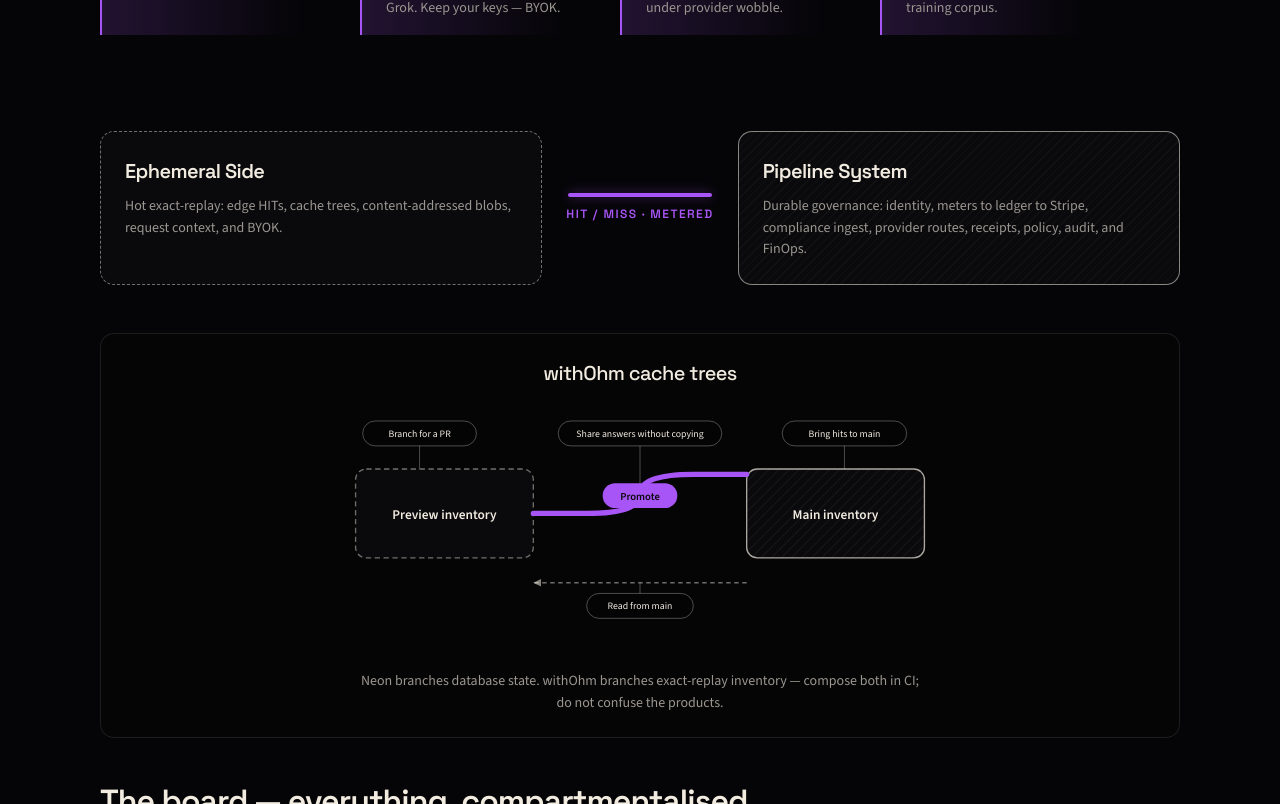
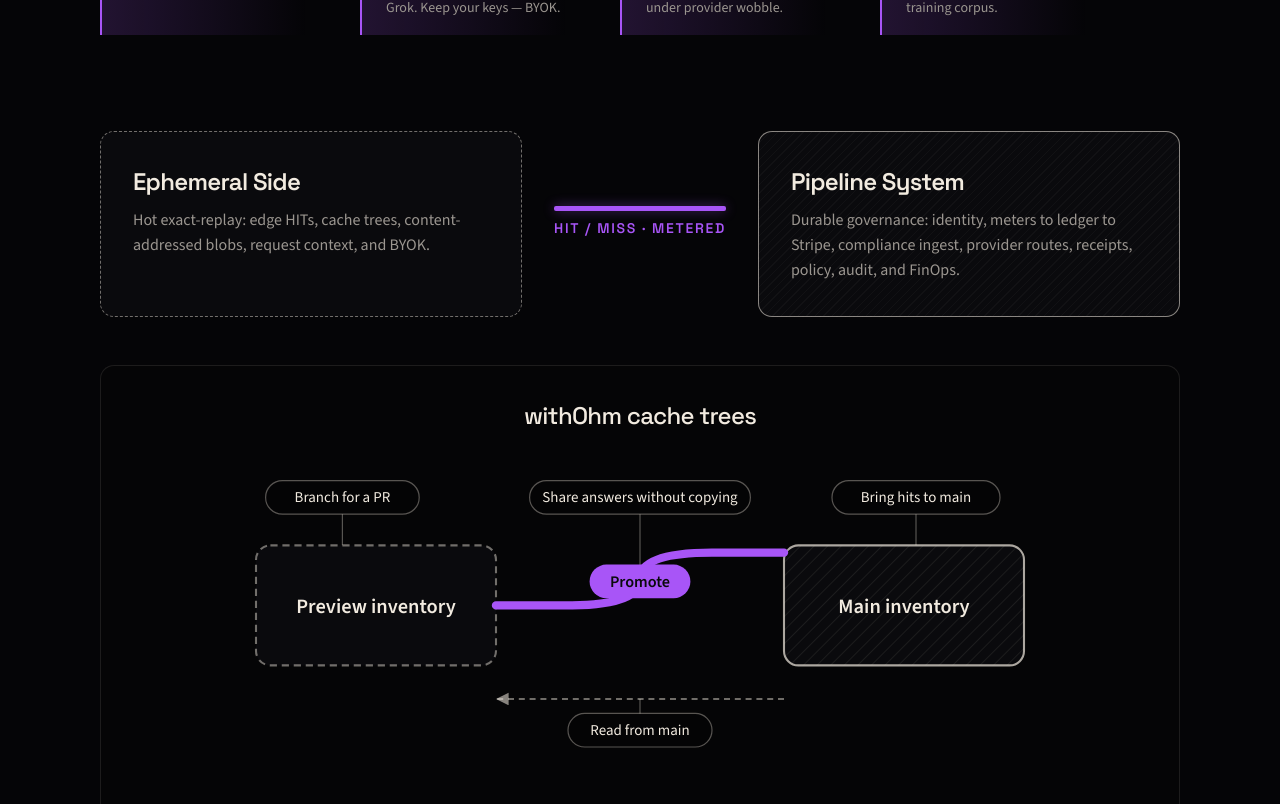
Before and after one commit to iwasinnam2/ohm, a Next.js app in the folder site/: page / in a window 1280 px wide. Shown: the part 836-1640 px from the top of the page. Built offline with nearby package versions, Linux system fonts and the light colour scheme.

Commit message:
Enlarge flowcharts and dual-crossing aid for readability
Bump ohm-flow SVG max-width, type sizes, and padding; scale the
homepage dual-aid panels so diagrams read at a glance.

Co-authored-by: iwasinnam2 <iwasinnam2@users.noreply.github.com>

```diff
--- a/site/src/app/globals.css
+++ b/site/src/app/globals.css
@@ -3147,13 +3147,13 @@ body:has(.doc-layout) .site-footer {
 .dual-aid__grid {
   display: grid;
   grid-template-columns: 1fr auto 1fr;
-  gap: var(--space-3);
+  gap: var(--space-4);
   align-items: stretch;
   margin-bottom: var(--space-5);
 }
 
 .dual-aid__panel {
-  padding: var(--space-4);
+  padding: var(--space-5);
   border-radius: var(--radius-card);
   background: color-mix(in srgb, var(--bg-elevated) 88%, #000);
 }
@@ -3178,7 +3178,7 @@ body:has(.doc-layout) .site-footer {
 .dual-aid__panel h3 {
   margin: 0 0 var(--space-2);
   font-family: var(--font-display);
-  font-size: var(--text-lg);
+  font-size: var(--text-xl);
   font-weight: 600;
   letter-spacing: var(--tracking-tight);
 }
@@ -3186,7 +3186,7 @@ body:has(.doc-layout) .site-footer {
 .dual-aid__panel p {
   margin: 0;
   color: var(--muted);
-  font-size: var(--text-sm);
+  font-size: var(--text-base);
   line-height: var(--leading-body);
 }
 
@@ -3196,14 +3196,14 @@ body:has(.doc-layout) .site-footer {
   align-items: center;
   justify-content: center;
   gap: var(--space-2);
-  min-width: 7.5rem;
+  min-width: 8.5rem;
   padding: 0 var(--space-2);
 }
 
 .dual-aid__bar {
   width: 100%;
-  max-width: 9rem;
-  height: 4px;
+  max-width: 11rem;
+  height: 5px;
   border-radius: 2px;
   background: var(--accent);
   box-shadow: 0 0 12px rgba(168, 85, 247, 0.45);
@@ -3211,7 +3211,7 @@ body:has(.doc-layout) .site-footer {
 
 .dual-aid__crossing span {
   font-family: var(--font-display);
-  font-size: var(--text-xs);
+  font-size: var(--text-sm);
   font-weight: 600;
   letter-spacing: var(--tracking-label);
   text-transform: uppercase;
@@ -3381,10 +3381,10 @@ body:has(.doc-layout) .site-footer {
   font-size: var(--text-lg);
 }
 
-/* Cache trees flowchart (docs + homepage visual aid) */
+/* Flowcharts (docs + homepage visual aids) — sized to read at a glance */
 .ohm-flow {
   margin: var(--space-5) 0 var(--space-6);
-  padding: var(--space-4);
+  padding: var(--space-5);
   border: 1px solid var(--line);
   border-radius: var(--radius-card);
   background: color-mix(in srgb, var(--bg) 92%, #000);
@@ -3395,9 +3395,9 @@ body:has(.doc-layout) .site-footer {
 }
 
 .ohm-flow__title {
-  margin: 0 0 var(--space-3);
-  font-family: var(--font-display);
-  font-size: var(--text-lg);
+  margin: 0 0 var(--space-4);
+  font-family: var(--font-display);
+  font-size: var(--text-xl);
   letter-spacing: var(--tracking-tight);
   text-align: center;
 }
@@ -3405,15 +3405,16 @@ body:has(.doc-layout) .site-footer {
 .ohm-flow__svg {
   display: block;
   width: 100%;
-  max-width: 40rem;
+  max-width: 54rem;
   height: auto;
   margin: 0 auto;
+  min-height: 17rem;
 }
 
 .ohm-flow__panel {
   fill: color-mix(in srgb, var(--bg-elevated) 88%, #000);
   stroke: rgba(242, 235, 224, 0.45);
-  stroke-width: 1.5;
+  stroke-width: 1.75;
 }
 
 .ohm-flow__panel--ephemeral {
@@ -3427,14 +3428,14 @@ body:has(.doc-layout) .site-footer {
 .ohm-flow__panel-label {
   fill: var(--fg);
   font-family: var(--font-body);
-  font-size: 15px;
+  font-size: 17px;
   font-weight: 600;
 }
 
 .ohm-flow__caption {
   fill: var(--muted);
   font-family: var(--font-body);
-  font-size: 12px;
+  font-size: 13.5px;
 }
 
 .ohm-flow__chip {
@@ -3446,7 +3447,7 @@ body:has(.doc-layout) .site-footer {
 .ohm-flow__chip-text {
   fill: var(--fg);
   font-family: var(--font-mono, var(--font-body));
-  font-size: 11px;
+  font-size: 12.5px;
 }
 
 .ohm-flow__callout rect {
@@ -3458,7 +3459,7 @@ body:has(.doc-layout) .site-footer {
 .ohm-flow__callout text {
   fill: var(--fg);
   font-family: var(--font-body);
-  font-size: 11px;
+  font-size: 12.5px;
 }
 
 .ohm-flow__callout line {
@@ -3468,7 +3469,7 @@ body:has(.doc-layout) .site-footer {
 
 .ohm-flow__promote {
   stroke: #a855f7;
-  stroke-width: 6;
+  stroke-width: 7;
   stroke-linecap: round;
 }
 
@@ -3479,22 +3480,22 @@ body:has(.doc-layout) .site-footer {
 .ohm-flow__promote-text {
   fill: #0a0a0c;
   font-family: var(--font-body);
-  font-size: 12px;
+  font-size: 13.5px;
   font-weight: 700;
 }
 
 .ohm-flow__cow {
   stroke: rgba(242, 235, 224, 0.45);
-  stroke-width: 1.5;
+  stroke-width: 1.75;
   stroke-dasharray: 5 4;
 }
 
 .ohm-flow__note {
-  margin: var(--space-3) 0 0;
-  color: var(--muted);
-  font-size: var(--text-sm);
+  margin: var(--space-4) 0 0;
+  color: var(--muted);
+  font-size: var(--text-base);
   text-align: center;
-  max-width: 36rem;
+  max-width: 48rem;
   margin-left: auto;
   margin-right: auto;
 }
```
